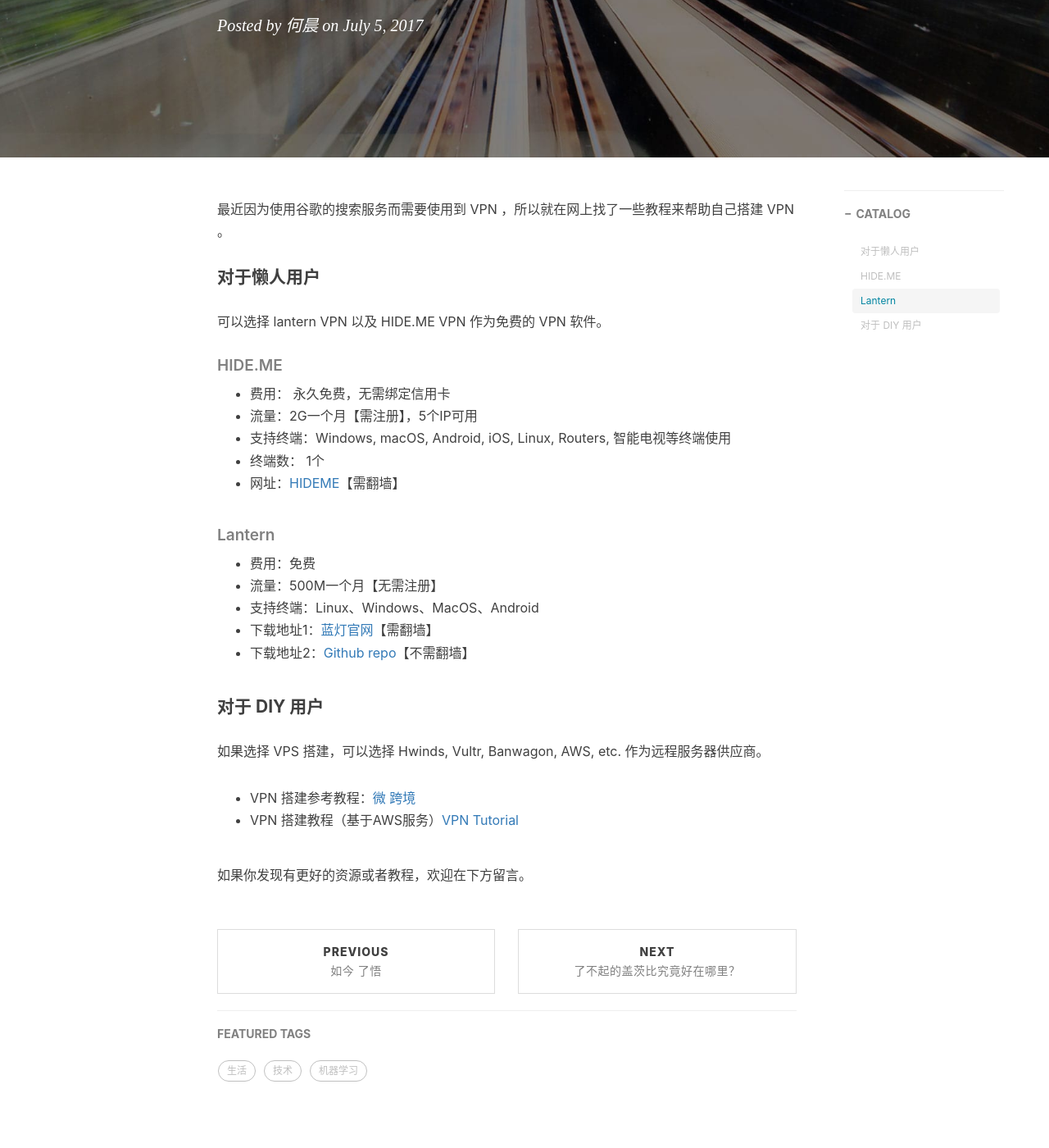
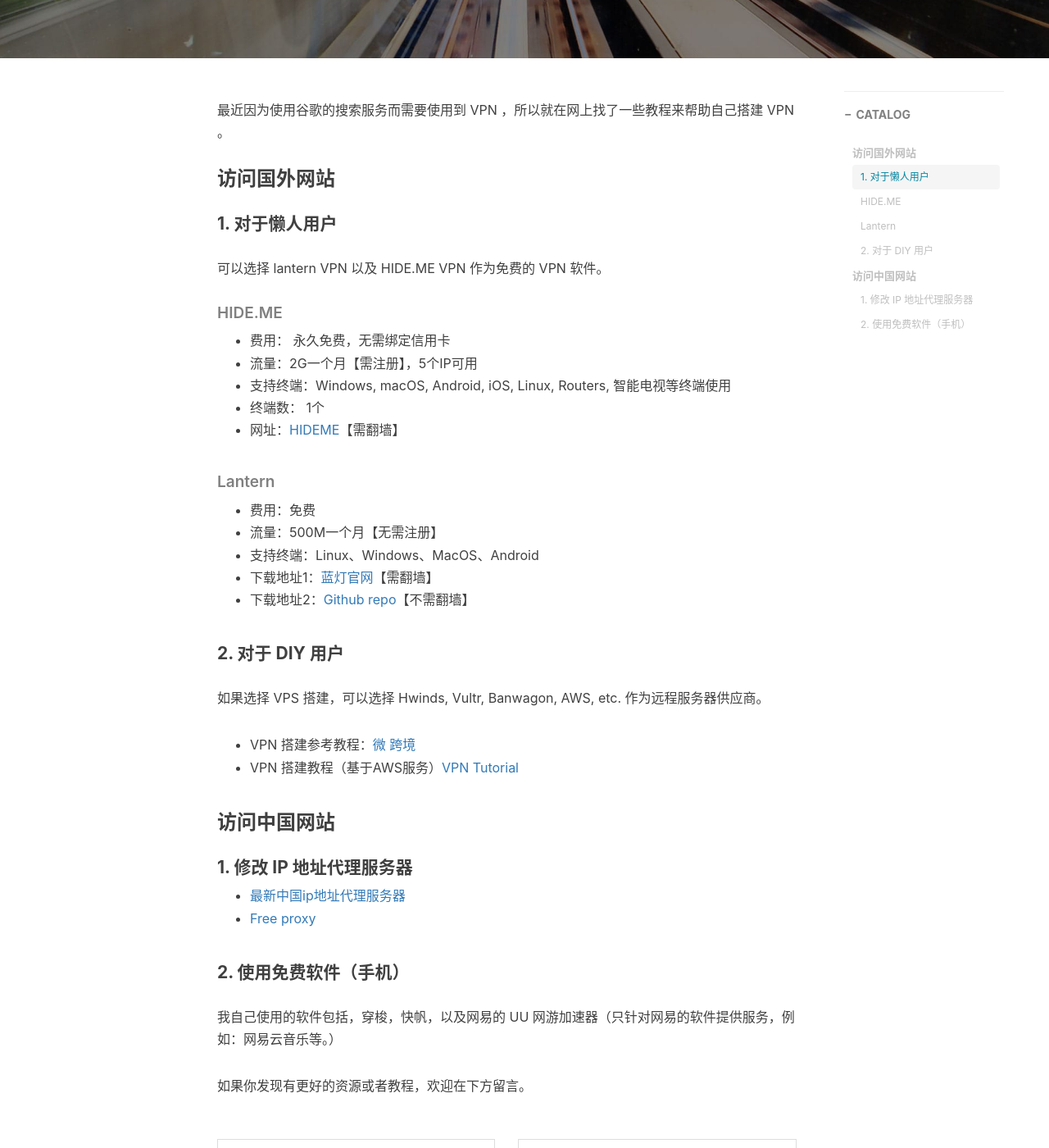
Before and after one commit to he-chen-95/he-chen-95.github.io, a Jekyll site: the page built from _posts/2017-07-05-Create_a_personal_VPN.md, in a window 1280 px wide and 1400 px high, scrolled down 452 px. Shown: the whole window at 82% size. Built offline with Jekyll 4.4.1, drawn with Linux system fonts in a browser that asks for light colours; nearby versions of some CDN libraries; comment, search, counter and statistics services are not loaded; some of the changed text lies outside the part shown.

Commit message:
Update 2017-07-05-Create_a_personal_VPN.md

```diff
--- a/_posts/2017-07-05-Create_a_personal_VPN.md
+++ b/_posts/2017-07-05-Create_a_personal_VPN.md
@@ -1,7 +1,7 @@
 ---
 layout:     post
-title:      How to make your own VPN with Amazon Web Services?
-subtitle:   VPN
+title:      有哪些可以免费使用的 VPN 。
+subtitle:   个人 VPN 搭建教程
 date:       2017-07-05
 author:     何晨
 header-img: img/post-bg-2015.jpg
@@ -12,7 +12,8 @@
 
 最近因为使用谷歌的搜索服务而需要使用到 VPN ，所以就在网上找了一些教程来帮助自己搭建 VPN 。
 
-#### 对于懒人用户
+### 访问国外网站
+#### 1. 对于懒人用户
 可以选择 lantern VPN 以及 HIDE.ME VPN 作为免费的 VPN 软件。
 
 ##### HIDE.ME
@@ -29,9 +30,17 @@
 - 下载地址1：[蓝灯官网](https://getlantern.org/zh_CN/)【需翻墙】
 - 下载地址2：[Github repo](https://github.com/getlantern/lantern)【不需翻墙】
 
-#### 对于 DIY 用户
+#### 2. 对于 DIY 用户
 如果选择 VPS 搭建，可以选择 Hwinds, Vultr, Banwagon, AWS, etc. 作为远程服务器供应商。
 - VPN 搭建参考教程：[微 跨境](https://vkuajing.net/)
 - VPN 搭建教程（基于AWS服务）[VPN Tutorial](https://aws.amazon.com/premiumsupport/knowledge-center/create-connection-vpc/)
 
+### 访问中国网站
+#### 1. 修改 IP 地址代理服务器
+- [最新中国ip地址代理服务器](https://cn-proxy.com/)
+- [Free proxy](http://free-proxy.cz/zh/proxylist/country/CN/all/ping/all)
+
+#### 2. 使用免费软件（手机）
+我自己使用的软件包括，穿梭，快帆，以及网易的 UU 网游加速器（只针对网易的软件提供服务，例如：网易云音乐等。）
+
 如果你发现有更好的资源或者教程，欢迎在下方留言。
```
